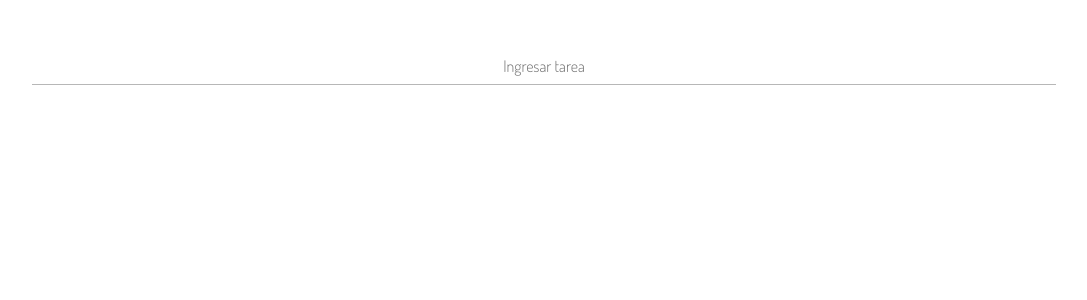
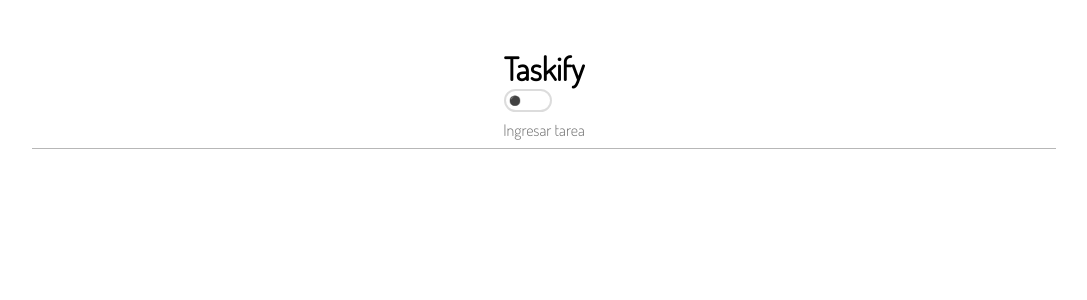
Before and after one commit to AriasFederico/taskify, a React (Vite) app: page / in a window 1280 px wide. Shown: the top 300 px of the page, without its empty margins (96-1183 px from the left). Built offline with nearby package versions, Linux system fonts and the light colour scheme.

Commit message:
agregando titulo y contenedor de tema

```diff
--- a/src/App.css
+++ b/src/App.css
@@ -6,6 +6,19 @@
   padding-top: 3rem;
   margin-bottom: 5rem;
 }
+
+.contenedor-tema {
+  border: 2px solid var(--color-white);
+  border-radius: 50px;
+  width: 3rem;
+  padding: .2rem .2rem .26rem ;
+}
+
+.contenedor-tema p{
+  font-size: .6rem;
+  cursor: pointer;
+}
+
 
 .contenedor-lista {
   width: 80%;
@@ -79,7 +92,17 @@
   text-decoration: line-through;
 }
 
-.estado {
+.estado:hover {
+  color: rgb(51, 182, 84);
+}
+
+.eliminar-nota:hover {
+  color:rgb(202, 71, 71);
+}
+
+.estado,
+.eliminar-nota {
   cursor: pointer;
   user-select: none;
+  padding: .3rem;
 }
--- a/src/App.jsx
+++ b/src/App.jsx
@@ -6,8 +6,20 @@ import { InputTarea } from './modules/Input'
 import { Item } from './modules/Item'
 
 function App() {
+
+  const temas = {
+    claro: '🔘',
+    oscuro: '⚫'
+  }
+
+  const [ tema, setTema ] = useState(temas.oscuro)
+
+  // const cambiarTema = () => {
+
+  // }
+
+
   const convertirValor = (string) => {
-
     const notaObj = {
       nota: string.charAt().toUpperCase() +string.slice(1),
       terminado:false,
@@ -40,6 +52,16 @@ function App() {
 
   return (
     <div className='App'>
+      <header>
+        <div>
+          <div className="logo"></div>
+          <h1>Taskify</h1>
+        </div>
+        <div className='contenedor-tema'>
+          <p>{tema}</p>
+        </div>
+      </header>
+
       <div className="contenedor-lista">
         <InputTarea convertirValor={convertirValor}/>
 
@@ -51,7 +73,6 @@ function App() {
             valorNota={nota.nota}
             estadoNota={nota.terminado}
             funcionTick={onClick}
-            // eslint-disable-next-line no-undef
             eliminarNota={eliminarNota}
             index={index}
             />)
--- a/src/modules/Input.jsx
+++ b/src/modules/Input.jsx
@@ -10,6 +10,7 @@ export const InputTarea = ( { convertirValor } ) => {
 
   const onSubmit = ( event ) => {
     event.preventDefault()
+    if (inputValue < 1) return
     convertirValor(inputValue);
     setInputValue('')
   }
```
